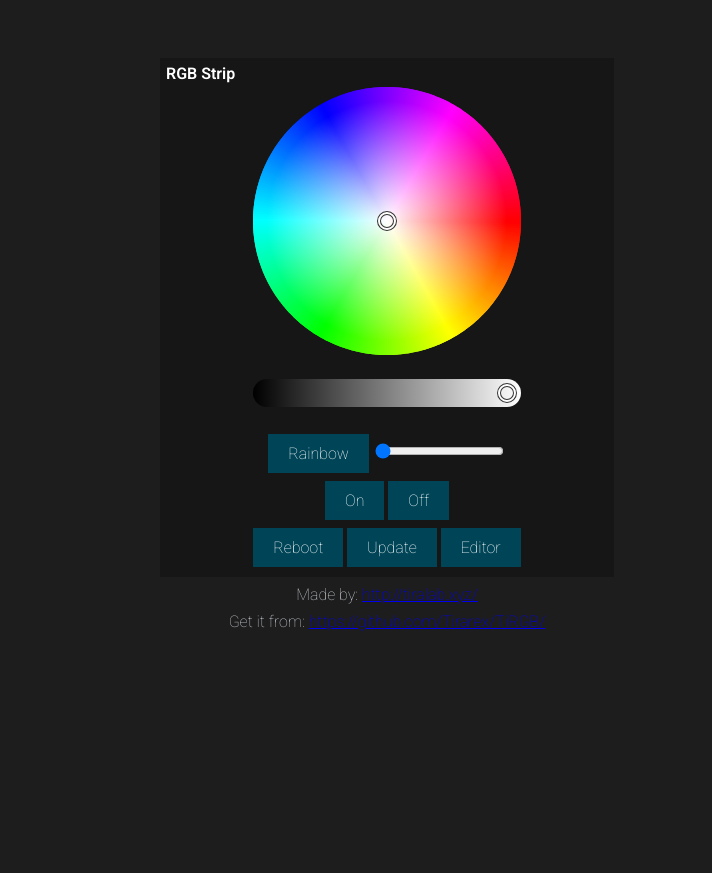
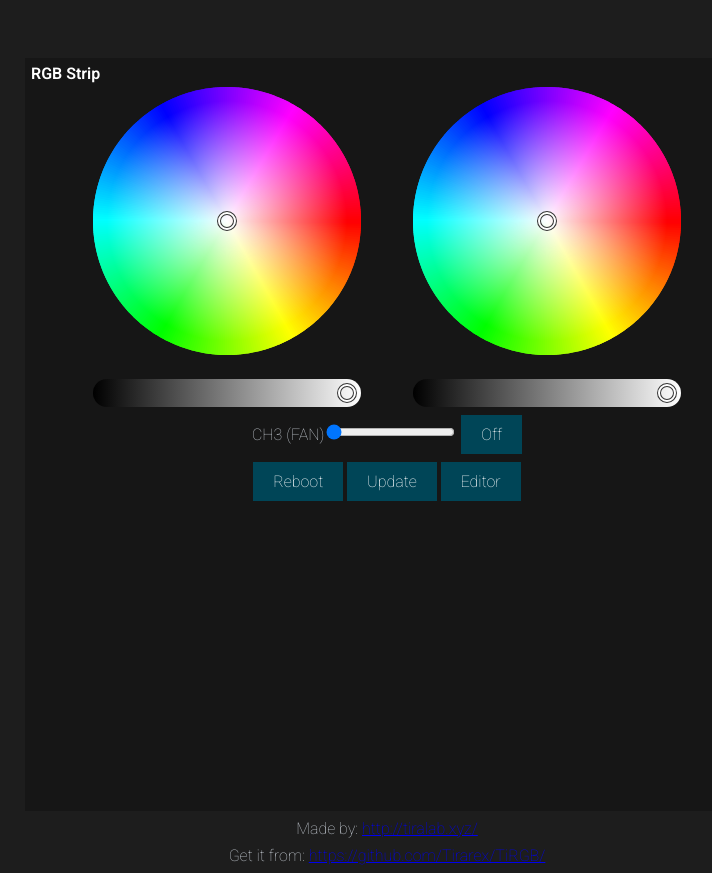
Before and after one commit to Tirarex/TiRGB, a plain HTML site: page Frimware/data/index.html in a window 1280 px wide. Shown: the whole page, without its empty margins (253-965 px from the left). Before the commit the page ends 800 px from the top, so only its background shows below. Drawn offline with Linux system fonts and the light colour scheme.

Commit message:
Huge update !

```diff
--- a/Frimware/data/index.html
+++ b/Frimware/data/index.html
@@ -3,20 +3,18 @@
     <head>
         <meta charset="utf-8">
         <link rel="stylesheet" href="style.css">
-		      <meta name="viewport" content="width=device-width, initial-scale=1">
+        <meta name="viewport" content="width=device-width, initial-scale=1">
         <title>Ti RGB</title>
-            <script src="iro.min.js" charset="utf-8"></script>
+
+        <script src="iro.min.js" charset="utf-8"></script>
         <script async type="text/javascript">
-            var connection = new WebSocket('ws://192.168.31.62:81/');
+            var connection = new WebSocket('ws://192.168.1.125:81/');
 
             connection.onerror = function(error) {
                 alert("ERROR " + error.message);
             };
 
-            function SendVar(pref,val)
-            {
-                connection.send(pref+val);
-            }
+
             function SendPref(val)
             {
                 connection.send(val);
@@ -38,57 +36,81 @@
                 } : null;
             }
 
-            function sendColor(newValue)
+
+
+            function sendColor(ch1,ch2,ch3,newValue)
             {
-                // получаем RGB из HEX
                 var RGBColor = hexToRgb(newValue);
-                //Отправляем данные на ESP
                 if(RGBColor) {
-                    SendVar('r',(Math.round(RGBColor.r)));
-                    SendVar('g',(Math.round(RGBColor.g)));
-                    SendVar('b',(Math.round(RGBColor.b)));
+                    sch(ch1,(Math.round(RGBColor.r))*4);
+                    sch(ch2,(Math.round(RGBColor.g))*4);
+                    sch(ch3,(Math.round(RGBColor.b))*4);
 
-                    }
+                }
+            }
+
+
+            function sch(ch,val)
+            {
+                connection.send("ch"+ch+val);
+            }
+
+            connection.onmessage = function(event) {
+                console.log(event.data);
+
+            };
+            function showMessage(message) {
+                var messageElem = document.createElement('div');
+                messageElem.appendChild(document.createTextNode(message));
+                document.getElementById('subscribe').appendChild(messageElem);
+            }
+
+            var colorp = new iro.ColorWheel("#IroJSWheel1", { });
+            colorp.watch(colorChangeHandler1)
+
+            function colorChangeHandler1(color) {
+                sendColor(1,2,0,color.hexString);
+            }
+
+            var colorp = new iro.ColorWheel("#IroJSWheel2", { });
+            colorp.watch(colorChangeHandler2)
+
+            function colorChangeHandler2(color) {
+                sendColor(5,4,6,color.hexString);
+            }
 
 
 
-
-
-
-
-            }
-
-
-            var colorp = new iro.ColorWheel("#IroJSWheel", { });
-            colorp.watch(colorChangeHandler)
-
-            function colorChangeHandler(color) {
-                sendColor(color.hexString);
-            }
         </script>
     </head>
     <body>
         <div class="stuff">
             <div class="panel">
+
                 <h2>RGB Strip</h2>
-                <div id="IroJSWheel"></div>
 
-                <br>
+
+                <div class="panwh">
+                    <div id="IroJSWheel1"  class="Wheel"></div>
+                    <div id="IroJSWheel2" class="Wheel"></div>
+                </div>
+
+
+
+
                 <p>
-                    <button type="button" onclick="SendVar('m',1)" class="btn btn-primary ">
-                        Rainbow
-                    </button>
-                    <input type="range"  value="0" min="1" max="2000" oninput="SendVar('t',this.value)"
-                           step="5" data-highlight="true" />
-                </p>
-                <p>
-                    <button type="button" onclick="RgbGlob(255)" class="btn btn-default " >
-                        On
-                    </button>
-                    <button type="button" onclick="RgbGlob(0)" class="btn btn-default " >
+
+                    CH3  (FAN)<input type="range"  value="0" min="0" max="4095" onchange="sch('3',this.value)"
+                    step="5" data-highlight="true" />
+
+                        <button type="button" onclick="SendPref('off')" class="btn btn-primary ">
                         Off
                     </button>
                 </p>
+
+
+
+
                 <p>
                     <button type="button"  onclick="location.href='/reboot'" class="btn " >
                         Reboot
@@ -100,6 +122,11 @@
                         Editor
                     </button>
                 </p>
+
+
+                <div id="subscribe" style="height:300px"></div>
+
+
             </div>
             <p>Made by: <a href="http://tiralab.xyz/" target="_blank">http://tiralab.xyz/</a></p>
             <p>Get it from: <a href="github.com/Tirarex/TiRGB" target="_blank">https://github.com/Tirarex/TiRGB/</a></p>
--- a/Frimware/data/style.css
+++ b/Frimware/data/style.css
@@ -31,9 +31,16 @@ p {
     font-size: 1em;
 }
 
-#IroJSWheel {
+.Wheel {
+
+    float: left;
+}
+
+
+.panwh{
     display: table;
     margin: 0 auto;
+
 }
 
 
@@ -48,7 +55,7 @@ p {
     display: table;
     margin: 0 auto;
     border:2px solid #161616;
-    width:50%;
+    width:80%;
       background: #161616;
 }
 .panel h2 {
```
Also changed, not shown: 6 other files.
